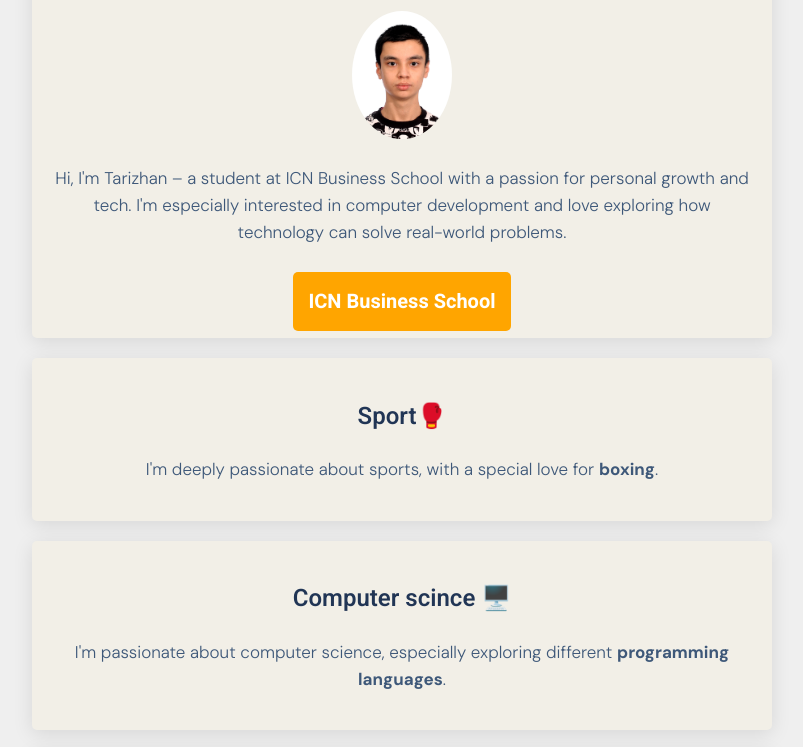
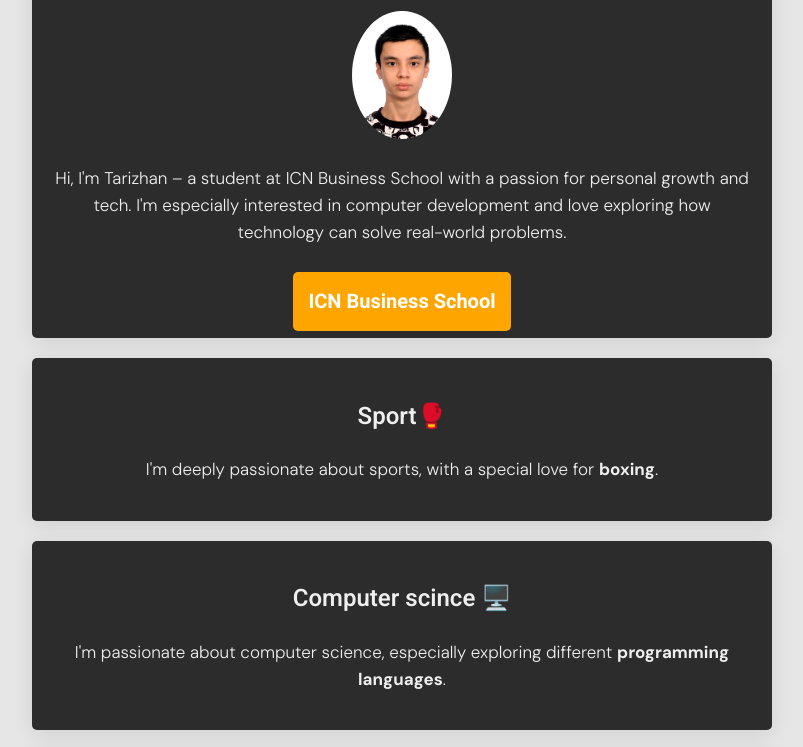
Before and after one commit to TairzhanDev/my_profile, a plain HTML site: page index.html in a window 1280 px wide. Shown: the part 135-882 px from the top of the page, without its empty margins (258-1061 px from the left). Drawn offline with Linux system fonts and the light colour scheme.

Commit message:
style.css

```diff
--- a/style.css
+++ b/style.css
@@ -1,6 +1,6 @@
 body	{
-	background-color: #EFEFEF;
-	color: #3E5879;
+	background-color: rgba(10, 10, 10, 0.1);
+	color: #EFEFEF;
 	font-family: "DM Sans", sans-serif;
 	font-weight: 300;
 	font-size: 17px;
@@ -9,7 +9,7 @@ body	{
 
 h1, h2 {
 	font-family: "Heebo", sans-serif;
-	color: #213555;
+	color: #EFEFEF;
 }
 
 h1 {
@@ -99,7 +99,7 @@ div .card-white {
     box-shadow: 0px 4px 20px rgba(0, 0, 0, 0.1);
     border-radius: 5px;
     text-align: center;
-    background-color: #F2EFE7;
+    background-color: #2C2C2C;
 }
 
 div .img-circle {
@@ -136,3 +136,8 @@ div i {
 div #introduction p {
 	margin-bottom: 40px;
 }
+
+
+div #introduction p {
+	margin-bottom: 40px;
+}
```
